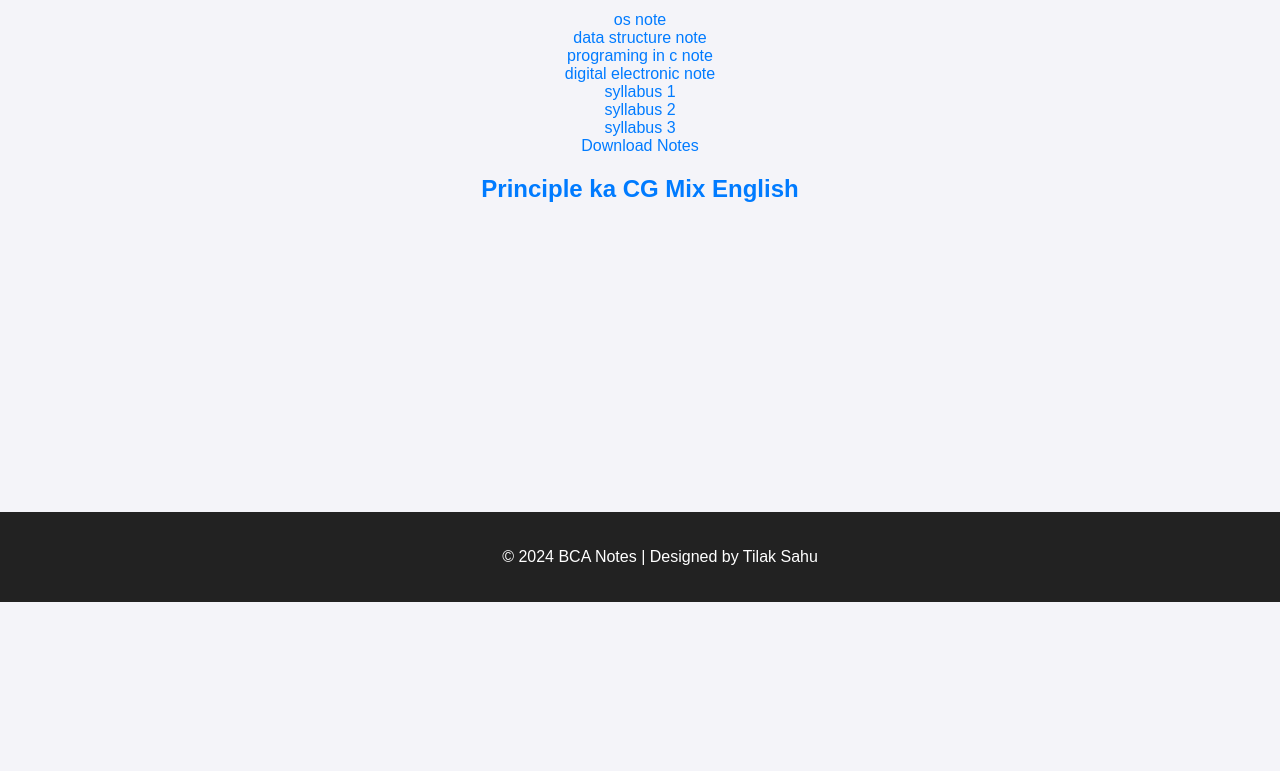
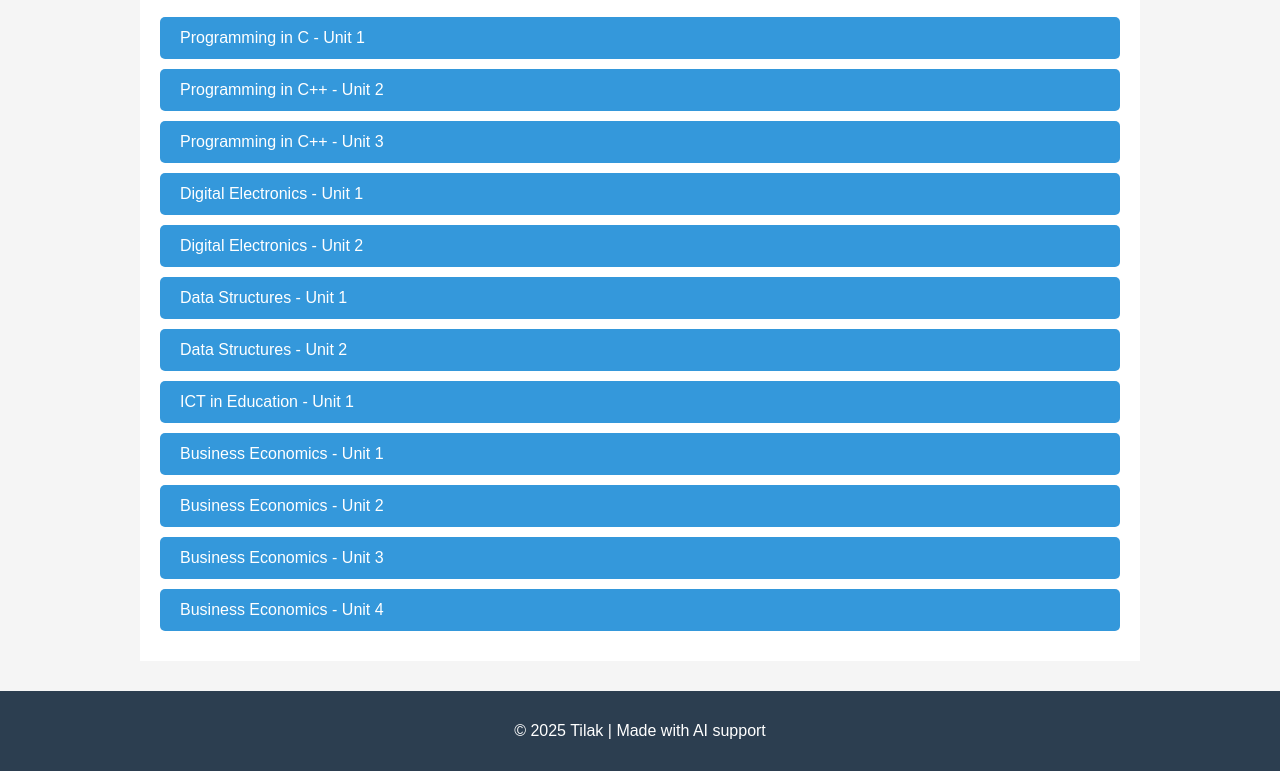
Before and after one commit to tilaksahu001/BCA_Notes, a plain HTML site: page notes.html in a window 1280 px wide. Shown: the part 198-969 px from the top of the page. Before the commit the page ends 800 px from the top, so only its background shows below. Drawn offline with Linux system fonts and the light colour scheme.

Commit message:
Update notes.html

```diff
--- a/notes.html
+++ b/notes.html
@@ -1,42 +1,73 @@
-<!DOCTYPE html>
-<html lang="en">
+<!DOCTYPE html><html lang="en">
 <head>
-    <meta charset="UTF-8">
-    <meta name="viewport" content="width=device-width, initial-scale=1.0">
-    <title>Notes - BCA 1st Year</title>
-    <link rel="stylesheet" href="style.css">
+  <meta charset="UTF-8">
+  <meta name="viewport" content="width=device-width, initial-scale=1.0">
+  <title>Tilak's Study Notes - Home</title>
+  <style>
+    body {
+      font-family: Arial, sans-serif;
+      margin: 0;
+      padding: 0;
+      background-color: #f5f5f5;
+      color: #333;
+    }
+    header {
+      background-color: #2c3e50;
+      color: #fff;
+      padding: 20px;
+      text-align: center;
+    }
+    h1 {
+      margin: 0;
+    }
+    .container {
+      max-width: 960px;
+      margin: auto;
+      padding: 20px;
+      background: #fff;
+    }
+    .unit-link {
+      display: block;
+      padding: 12px 20px;
+      margin: 10px 0;
+      background-color: #3498db;
+      color: white;
+      text-decoration: none;
+      border-radius: 5px;
+      transition: background-color 0.3s;
+    }
+    .unit-link:hover {
+      background-color: #2980b9;
+    }
+    footer {
+      text-align: center;
+      padding: 15px;
+      background-color: #2c3e50;
+      color: white;
+      margin-top: 30px;
+    }
+  </style>
 </head>
 <body>
-    <header>
-        <div class="logo">
-            <h1>BCA 1st Year Notes</h1>
-        </div>
-        <nav>
-            <a href="index.html">Home</a>
-            <a href="notes.html">Notes</a>
-        </nav>
-    </header>
-
-    <main>
-        <h2>Available Notes</h2>
-        <ul>
-            <li><a href="Operating_System_Notes.pdf" download>os note</a></li>
-             <li><a href="data structure notes.docx" download>data structure note</a></li>
-             <li><a href="programing in c.docx" download>programing in c note</a></li>
-             <li><a href="Number System and Data Representation.docx" download>digital  electronic note</a></li>
-             <li><a href="IMG-20250308-WA0000.jpg" download>syllabus 1</a></li>
-            <li><a href="IMG-20250308-WA0001.jpg" download>syllabus 2</a></li>
-            <li><a href="IMG-20250308-WA0002.jpg" download>syllabus 3</a></li>
-             <li><a href="english word meaning2.docx" download>Download Notes</a></li>
-        </ul>
-
-
-
-        <section>
-            <h2><a href="video.html" target="_blank">Principle ka CG Mix English</a></h2>
-        </section>
-    </main>
-
-    <footer>
-        <p>&copy; 2024 BCA Notes | Designed by Tilak Sahu</p>
-    </footer>
+  <header>
+    <h1>Tilak's Study Notes</h1>
+    <p>Welcome to your digital notebook</p>
+  </header>  <div class="container">
+    <h2>Subjects and Units</h2>
+    <a class="unit-link" href="programming_unit1.html">Programming in C - Unit 1</a>
+    <a class="unit-link" href="programming_unit2.html">Programming in C++ - Unit 2</a>
+    <a class="unit-link" href="programming_unit3.html">Programming in C++ - Unit 3</a>
+    <a class="unit-link" href="digital_unit1.html">Digital Electronics - Unit 1</a>
+    <a class="unit-link" href="digital_unit2.html">Digital Electronics - Unit 2</a>
+    <a class="unit-link" href="data_structure1.html">Data Structures - Unit 1</a>
+    <a class="unit-link" href="data_structure2.html">Data Structures - Unit 2</a>
+    <a class="unit-link" href="ict_unit1.html">ICT in Education - Unit 1</a>
+    <a class="unit-link" href="business_economics_unit1.html">Business Economics - Unit 1</a>
+    <a class="unit-link" href="business_economics_unit2.html">Business Economics - Unit 2</a>
+    <a class="unit-link" href="business_economics_unit3.html">Business Economics - Unit 3</a>
+    <a class="unit-link" href="business_economics_unit4.html">Business Economics - Unit 4</a>
+  </div>  <footer>
+    <p>&copy; 2025 Tilak | Made with AI support</p>
+  </footer>
+</body>
+</html>
```
